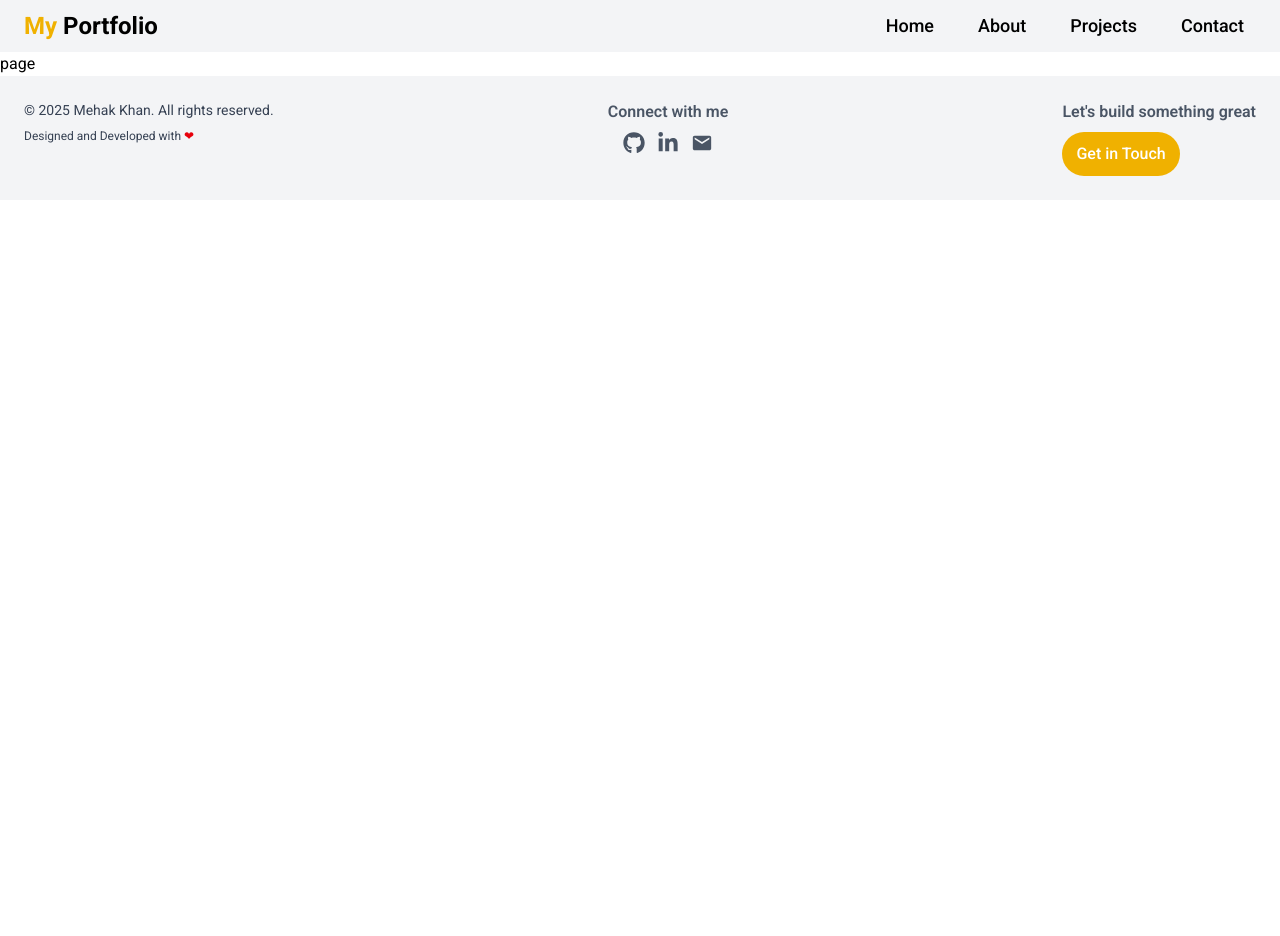
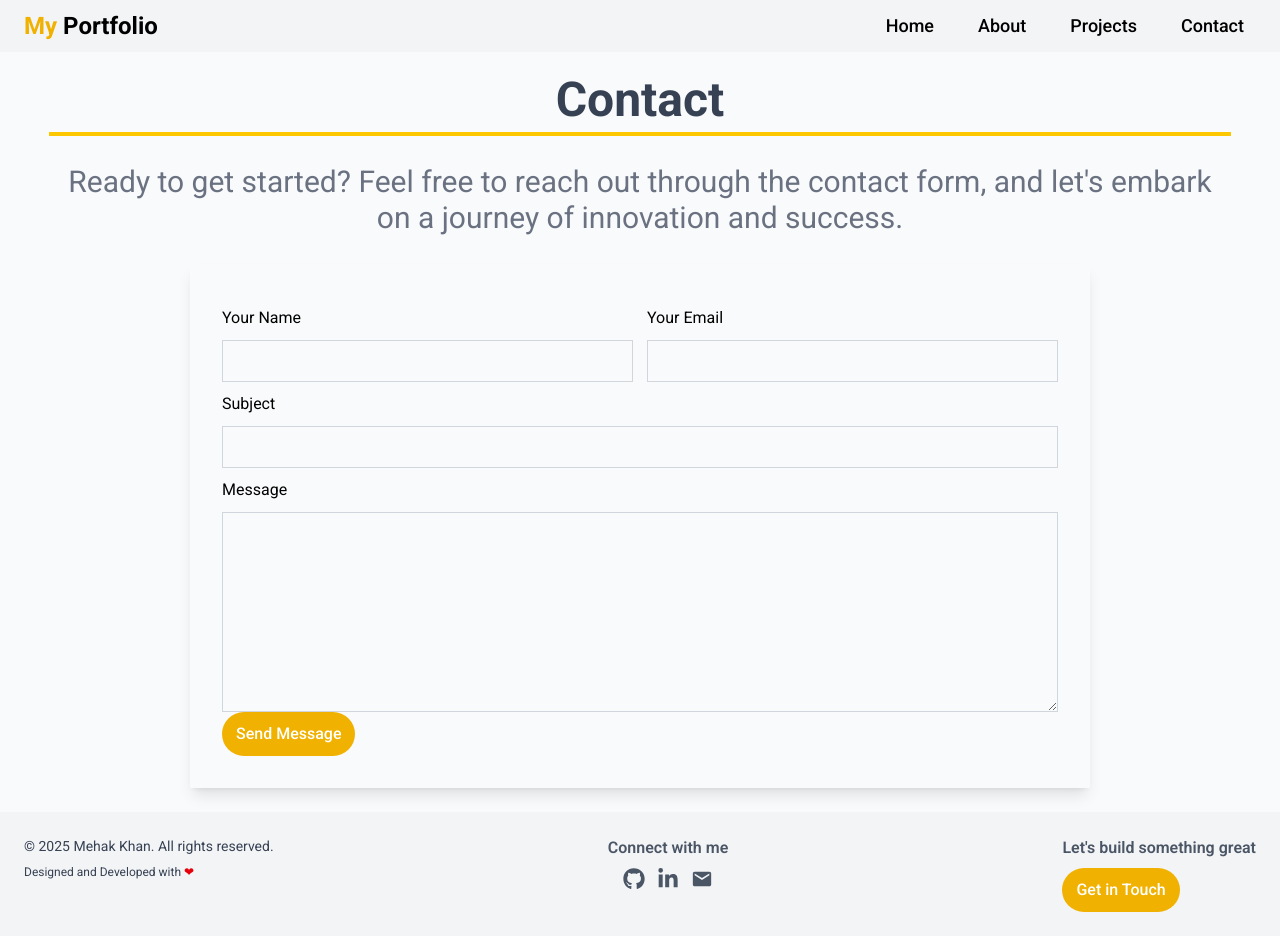
Before and after one commit to mehakkhan123/my-portfolio, a Next.js app: page /contact in a window 1280 px wide. Before the commit the page ends 800 px from the top, so only its background shows below. Built offline with nearby package versions, Linux system fonts and the light colour scheme.

Commit message:
update contact page

```diff
--- a/src/app/contact/page.tsx
+++ b/src/app/contact/page.tsx
@@ -1,7 +1,41 @@
 import React from 'react'
 
-export default function page() {
+export default function ContactPage() {
   return (
-    <div>page</div>
+    <div className='flex flex-col items-center'>
+      <div className='flex flex-col items-center w-full p-6 max-w-[1536px] bg-gray-50'>
+        <h1 className='text-3xl pb-2 md:text-4xl lg:text-5xl font-bold text-gray-700'>Contact</h1>
+          <hr className='w-[96%] h-1  border-t-yellow-400 bg-yellow-400'/>
+          <p className='text-gray-500 text-center text-md md:text-lg lg:text-3xl p-7'>Ready to get started? Feel free to reach out through the contact form, and let&apos;s  embark on a journey of innovation and success.
+          </p>
+
+          <form action="mahekkhan284@gmail.com" className='flex flex-col items-start shadow-lg w-full max-w-[900px] p-8'>
+            <div className='flex flex-col sm:flex-row gap-0 w-full sm:gap-3.5'>
+              <div className='flex flex-col w-full'>  {/* name input */}
+                <label>Your Name</label>
+                <input type="text" className='border border-gray-300 p-2' />
+              </div>
+
+              <div className='flex flex-col w-full'>  {/* email input */}
+              <label>Your Email</label>
+                <input type="email" className='border border-gray-300 p-2' />
+              </div>
+            </div>
+
+            <label>Subject</label>
+            <input type="text" className='border border-gray-300 w-full p-2' />
+
+            <label>Message</label>
+            <textarea className='border border-gray-300 w-full min-h-[200px] p-1'></textarea>
+
+            <button type="submit" className='bg-yellow-500 py-2 px-3 rounded-3xl text-white font-medium border-2 border-transparent hover:border-2 hover:border-yellow-500 hover:bg-white hover:text-yellow-500 cursor-pointer transition-all duration-300 ease-in-out'>Send Message</button>
+
+          </form>
+
+
+
+      </div>
+
+    </div>
   )
 }
--- a/src/app/globals.css
+++ b/src/app/globals.css
@@ -5,3 +5,7 @@
   margin:0;
   box-sizing: border-box;
 }
+
+label{
+  padding-block:10px;
+}
--- a/src/app/layout.tsx
+++ b/src/app/layout.tsx
@@ -21,7 +21,7 @@ const geistMono = Geist_Mono({
 });
 
 export const metadata: Metadata = {
-  title: "Create Next App",
+  title: "My Portfolio",
   description: "Generated by create next app",
 };
 
```
